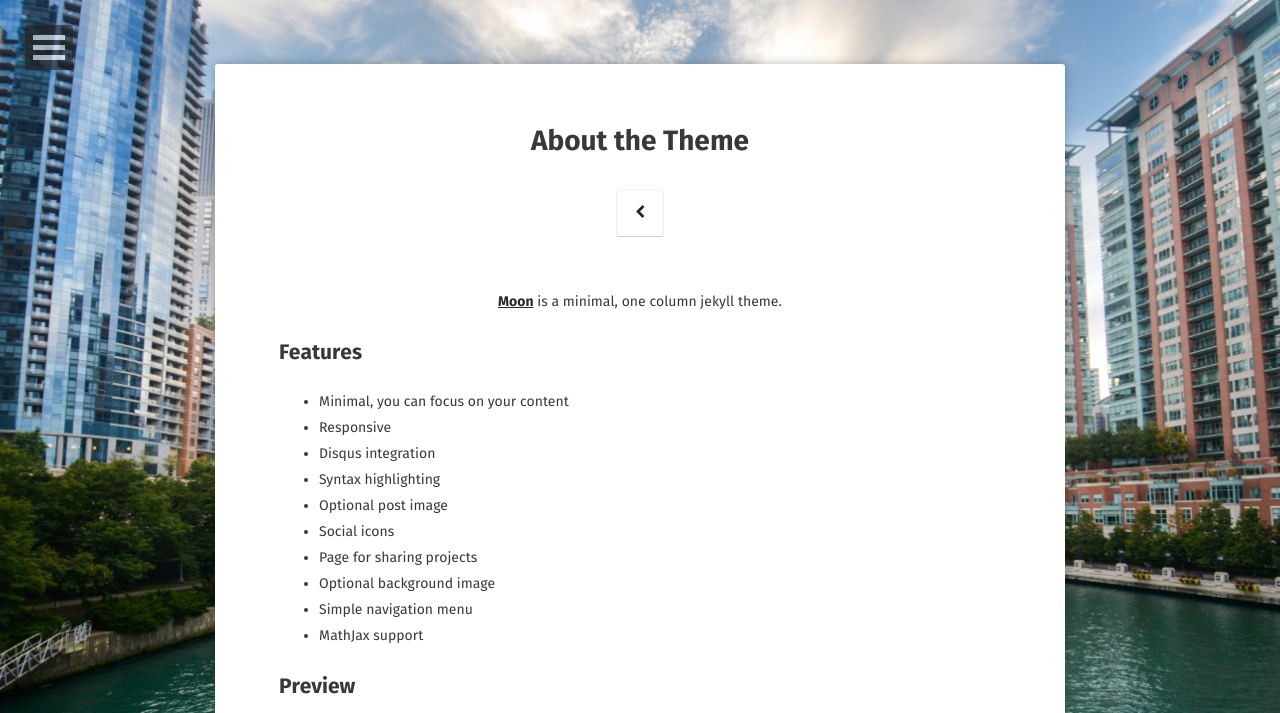
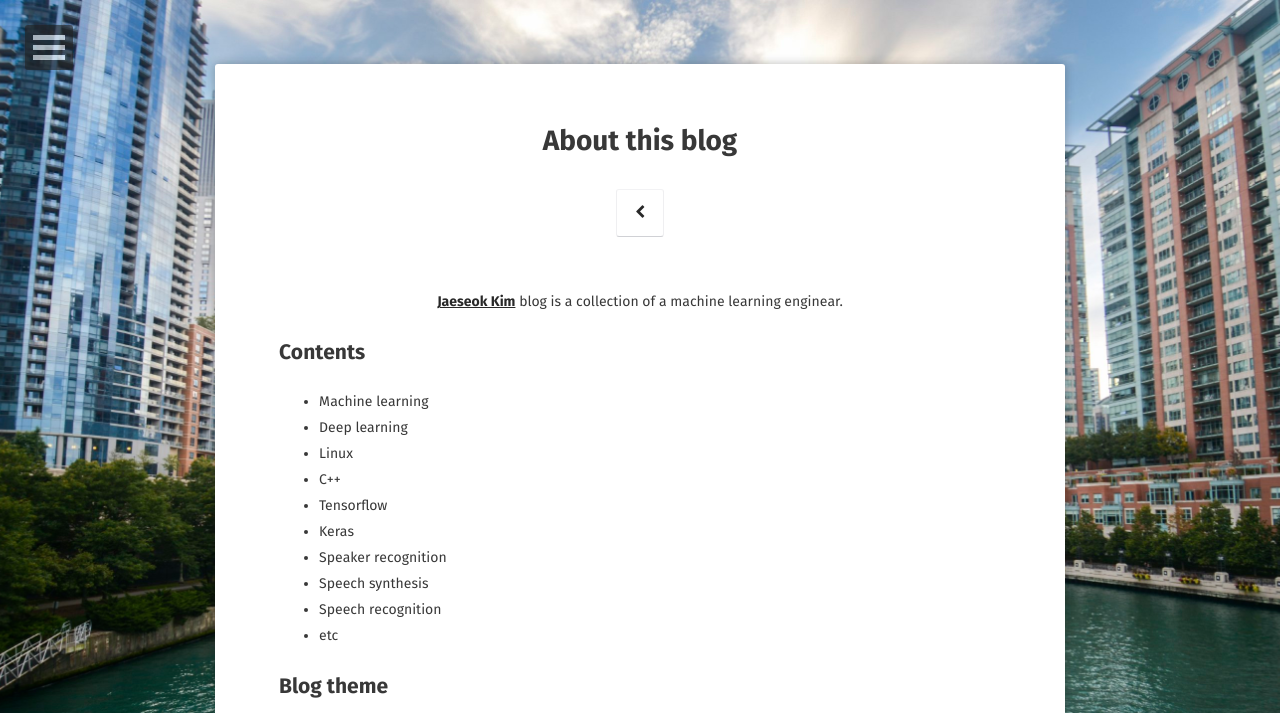
Before and after one commit to MoongMoong/MoongMoong.github.io, a Jekyll site: the page built from about/index.md, in a window 1280 px wide. Shown: the top 713 px of the page. Built offline with Jekyll 4.4.1, drawn with Linux system fonts in a browser that asks for light colours; some web fonts are replaced; some of the changed text lies outside the part shown; grey boxes are pictures that could not be loaded.

Commit message:
config commit

```diff
--- a/about/index.md
+++ b/about/index.md
@@ -1,37 +1,25 @@
 ---
 layout: page
-title: About the Theme
+title: About this blog
 tags: [about, Jekyll, theme, moon]
 date: 2016-03-21
 comments: false
 ---
 
-<center><a href="http://taylantatli.github.io/Moon"><b>Moon</b></a> is a minimal, one column jekyll theme.</center>
+<center><a href="http://moongmoong.github.io"><b>Jaeseok Kim</b></a> blog is a collection of a machine learning enginear.</center>
 
-## Features
-* Minimal, you can focus on your content
-* Responsive
-* Disqus integration
-* Syntax highlighting
-* Optional post image
-* Social icons
-* Page for sharing projects
-* Optional background image
-* Simple navigation menu
-* MathJax support
+## Contents
+* Machine learning
+* Deep learning
+* Linux
+* C++
+* Tensorflow
+* Keras
+* Speaker recognition
+* Speech synthesis
+* Speech recognition
+* etc
 
-## Preview
-
-{% capture images %}
-    https://cloud.githubusercontent.com/assets/754514/14509720/61c61058-01d6-11e6-93ab-0918515ecd56.png
-    https://cloud.githubusercontent.com/assets/754514/14509716/61ac6c8e-01d6-11e6-879f-8308883de790.png
-{% endcapture %}
-{% include gallery images=images caption="Screenshots of Moon Theme" cols=2 %}
-
-See a [live version of Moon](http://taylantatli.github.io/Moon) hosted on GitHub.
-
-## Getting Started
-
-To learn how to install and use this theme check out the [Setup Guide](http://taylantatli.me/Moon/moon-theme/) for more information.
+## Blog theme
 
 [Install Moon](https://github.com/TaylanTatli/Moon){: .btn}
```
